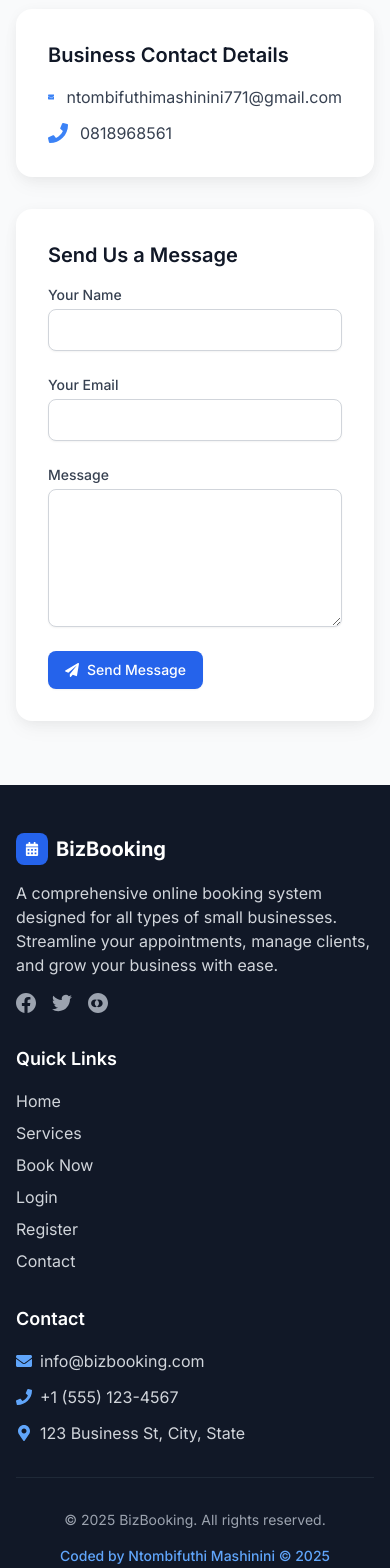
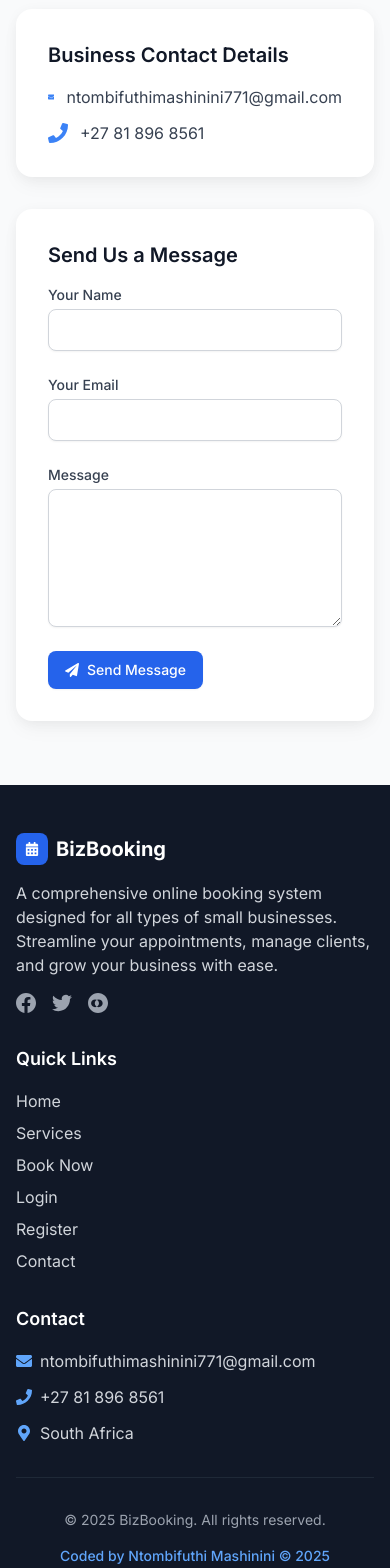
Before and after one commit to Ntombifuthi-Mashinini/biz-booking-system, a React (Create React App) app in the folder client/: page /contact in a window 390 px wide. Shown: the part 180-1748 px from the top of the page. Built offline with nearby package versions, Linux system fonts and the light colour scheme; no server answers.

Commit message:
Update contact details with correct email and phone number

```diff
--- a/client/src/components/layout/Footer.js
+++ b/client/src/components/layout/Footer.js
@@ -118,15 +118,15 @@ const Footer = () => {
             <div className="space-y-3">
               <div className="flex items-center space-x-2">
                 <FaEnvelope className="text-primary-400 w-4 h-4" />
-                <span className="text-gray-300">info@bizbooking.com</span>
+                <span className="text-gray-300">ntombifuthimashinini771@gmail.com</span>
               </div>
               <div className="flex items-center space-x-2">
                 <FaPhone className="text-primary-400 w-4 h-4" />
-                <span className="text-gray-300">+1 (555) 123-4567</span>
+                <span className="text-gray-300">+27 81 896 8561</span>
               </div>
               <div className="flex items-center space-x-2">
                 <FaMapMarkerAlt className="text-primary-400 w-4 h-4" />
-                <span className="text-gray-300">123 Business St, City, State</span>
+                <span className="text-gray-300">South Africa</span>
               </div>
             </div>
           </div>
--- a/client/src/pages/ContactPage.js
+++ b/client/src/pages/ContactPage.js
@@ -27,7 +27,7 @@ const ContactPage = () => {
           </div>
           <div className="flex items-center space-x-3">
             <FaPhone className="text-primary-500 w-5 h-5" />
-            <span className="text-gray-700">0818968561</span>
+            <span className="text-gray-700">+27 81 896 8561</span>
           </div>
         </div>
       </div>
```
